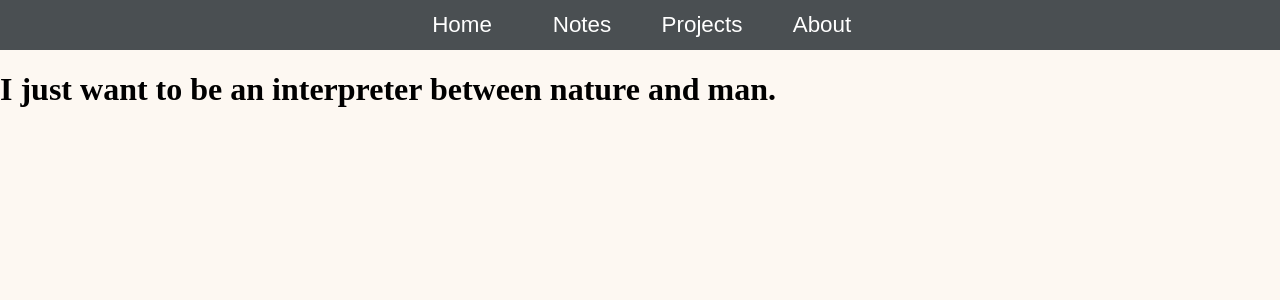
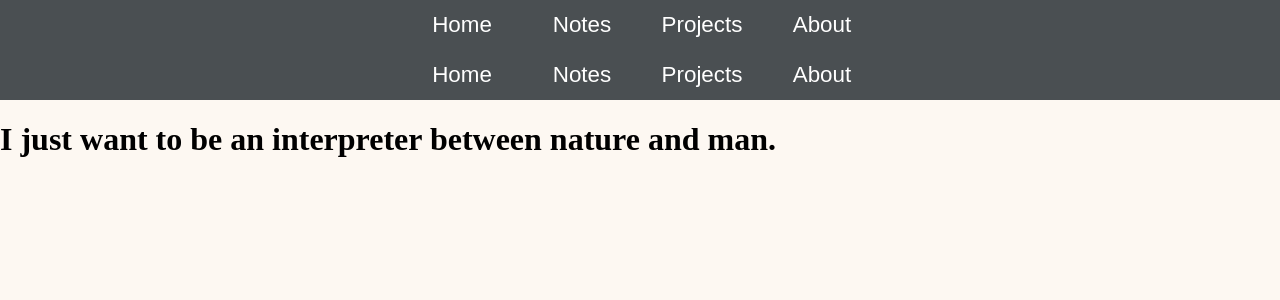
Before and after one commit to rachelhuls/rachelhuls.github.io, a Jekyll site: the page built from index.html, in a window 1280 px wide. Shown: the top 300 px of the page. Built offline with Jekyll 4.4.1, drawn with Linux system fonts in a browser that asks for light colours.

Commit message:
Update navigation.html

```diff
--- a/_includes/navigation.html
+++ b/_includes/navigation.html
@@ -1,8 +1,7 @@
-<!--<div class="nav">
+<div class="nav">
   <ul>
     {% for item in site.data.navigation %}
       <li class="{{item.name}}"><a href="{{ item.link }}" {% if page.url == item.link %}class="current"{% endif %}>{{ item.name }}</a></li>
     {% endfor %}
   </ul>
 </div>
--->
```
